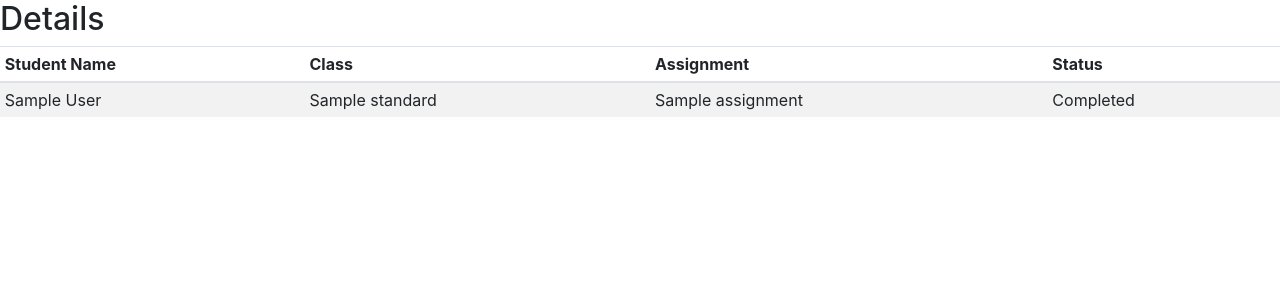
After one commit to vikas0713/E-school, a Django app: page /members/details/1 in a window 1280 px wide. The commit adds this page. Shown: the top 300 px of the page. Run offline with Django 3.2, Linux system fonts and the light colour scheme; a user stored in the database is signed in; tables that the repository leaves empty hold one stand-in row (values such as "Sample post"); some libraries are stand-ins or nearby versions.

Commit message:
added the teacher criteria succuessfully

```diff
--- a/assignments/admin.py
+++ b/assignments/admin.py
@@ -1,5 +1,6 @@
 from django.contrib import admin
 
-from assignments.models import Assignment
+from assignments.models import Assignment, FinishedAssignment
 
 admin.site.register(Assignment)
+admin.site.register(FinishedAssignment)
--- a/assignments/models.py
+++ b/assignments/models.py
@@ -4,6 +4,7 @@ from django.db.models import CASCADE
 from core.models import Core
 from members.models import Member
 from standards.models import Standard
+from students.models import Student
 from subjects.models import Subject
 
 
@@ -18,3 +19,15 @@ class Assignment(Core):
 
 	def __str__(self):
 		return self.assignment_name
+
+
+class FinishedAssignment(Core):
+	"""
+	Assignment is done or not
+	"""
+	student = models.ForeignKey(Student, on_delete=CASCADE)
+	assignment = models.ForeignKey(Assignment, on_delete=CASCADE)
+	teacher = models.ForeignKey(Member, on_delete=CASCADE)
+
+	def __str__(self):
+		return str(self.assignment.assignment_name) + '--' + str(self.student.id)
--- a/members/urls.py
+++ b/members/urls.py
@@ -6,7 +6,9 @@ from members import views
 
 app_name = 'members'
 urlpatterns = [
-
     path('login/', views.login, name='login'),
     path('dashboard/', views.dashboard, name='dashboard'),
+    path('details/<int:assignment_id>', views.assignment_status, name='status'),
+    path('complete/<int:assignment_id>/<int:student_id>', views.complete, name='complete'),
+    path('completion/', views.completion_status, name='completion'),
 ]
--- a/members/views.py
+++ b/members/views.py
@@ -1,10 +1,13 @@
+import json
+
 from django.contrib import auth
 from django.contrib.auth.decorators import login_required
-from django.http import HttpResponseRedirect
+from django.http import HttpResponseRedirect, HttpResponse
 from django.shortcuts import render
 from django.urls import reverse
+from django.views.decorators.csrf import csrf_exempt
 
-from assignments.models import Assignment
+from assignments.models import Assignment, FinishedAssignment
 from members.models import Member
 from members.utility.utils import Authenticate
 from students.models import Student
@@ -46,11 +49,97 @@ def dashboard(request):
         for subject in Subject.objects.filter(teacher_id=request.user.id):
             assignment_list = Assignment.objects.filter(standard_id=subject.standard_id)
             all_results.append({'subject': subject, 'assignment': assignment_list})
+
     else:
         # in case if it's parent
 
         for student in Student.objects.filter(parent_id=request.user.id):
             assignment_list = Assignment.objects.filter(standard_id=student.standard_id)
+            student_completed = FinishedAssignment.objects.filter(student_id=student.id)
 
-            all_results.append({'student': student, 'assignment': assignment_list})
+            if student_completed:
+                obj = True
+            else:
+                obj = False
+            all_results.append({'student': student, 'assignment': assignment_list,
+                                'status': obj})
     return render(request, 'dashboard.html', {'results': all_results})
+
+
+@login_required(login_url='/members/login/')
+def assignment_status(request, assignment_id):
+    """
+    weather the assigment is done
+    :param request:
+    :return:
+    """
+    if request.user.is_parent_or_teacher:
+        response = []
+        try:
+            assignment = Assignment.objects.get(id=assignment_id)
+        except Assignment.DoesNotExist as e:
+            assignment = None
+        if assignment:
+            all_students = Student.objects.filter(standard_id=assignment.standard_id)
+            student_finished = [
+                assignment.student for assignment in
+                FinishedAssignment.objects.filter(assignment_id=assignment_id)
+            ]
+            for each_student in all_students:
+                if each_student in student_finished:
+                    obj = {
+                        "status": True,
+                        "student": each_student
+                    }
+                else:
+                    obj = {
+                        "status": False,
+                        "student": each_student
+                    }
+                response.append(obj)
+
+            return render(request, 'assignment_status.html', {'content': response, 'assignment': assignment})
+
+        return HttpResponse("Assignment Not Found")
+
+    # return render(request, 'assignment_status.html', {'content': ''})
+
+
+@csrf_exempt
+def complete(request, assignment_id, student_id):
+    if request.user.is_parent_or_teacher:
+        try:
+
+            # if True:
+            assignment = Assignment.objects.get(id=assignment_id)
+            student = Student.objects.get(id=student_id)
+            data = str(assignment)
+            name = str(student)
+            FinishedAssignment.objects.create(
+                assignment_id=assignment.id, student_id=student.id,
+                teacher_id=request.user.id
+            )
+
+        except:
+            # else:
+            data = None
+            name = None
+
+        return HttpResponse(content_type='application/json', content=json.dumps({'assignment': data, 'student': name}))
+
+
+@csrf_exempt
+def completion_status(request):
+    data = []
+
+    if not request.user.is_parent_or_teacher:
+        for student in Student.objects.filter(parent_id=request.user.id):
+
+            student_completed = FinishedAssignment.objects.filter(student_id=student.id)
+
+            if student_completed:
+                obj = True
+            else:
+                obj = False
+            data.append({'obj': obj})
+    return render(request, 'student_report.html', {'data': data})
--- a/students/models.py
+++ b/students/models.py
@@ -1,7 +1,6 @@
 from django.db import models
 from django.db.models import CASCADE
 
-from assignments.models import Assignment
 from core.models import Core
 from members.models import Member
 from standards.models import Standard
--- /dev/null
+++ b/templates/assignment_status.html
@@ -0,0 +1,76 @@
+{% extends 'base_template.html' %}
+{% load static %}
+{% block title %}
+    Assignment status
+{% endblock %}
+{% block content %}
+    {% csrf_token %}
+
+    <div class="center">
+        <main>
+            <h2>Details </h2>
+
+            <div class="table-responsive">
+                <table class="table table-striped table-sm">
+                    <thead>
+                    <tr>
+                        <th>Student Name</th>
+                        <th>Class</th>
+                        <th>Assignment</th>
+                        <th>Status</th>
+                    </tr>
+                    </thead>
+                    <tbody>
+                    {% if request.user %}
+                    {% for details in content %}
+                        <tr>
+                            <td>{{ details.student }}</td>
+                            <td>{{assignment.standard}}</td>
+                            <td>{{ assignment}}</td>
+                            {%if not details.status %}
+                                <td>
+                                    <button class="btn btn-info complete_button" type="submit" value="complete" id="{{ details.student.id }}">
+                                    Complete </button>
+                                </td>
+
+                            {% else %}
+                                <td>Completed</td>
+                            {% endif %}
+                        </tr>
+                    {% endfor %}
+                        {% else %}
+                        <tr>
+                            <td>{{ details.student }}</td>
+                            <td>{{assignment.standard}}</td>
+                            <td>{{ assignment}}</td>
+                            {% if not detail.status %}
+                                <td>Incomplete</td>
+                                {% else %}
+                                <td>Completed</td>
+                                {% endif %}
+                        </tr>
+                    {% endif %}
+                    </tbody>
+                </table>
+            </div>
+        </main>
+    </div>
+
+    <script>
+        $(".complete_button").click(function(){
+            var val = $(this).attr('id');
+            $(this).css('visibility', 'hidden');
+            $.ajax({
+               type: "post",
+               url: "/members/complete/{{ assignment.id }}/"+val,
+               success: function(response){
+                   console.log(response)
+               } ,
+                error: function(response){
+                   alert(response);
+                }
+            });
+        });
+    </script>
+
+{% endblock %}
--- a/templates/base_template.html
+++ b/templates/base_template.html
@@ -7,9 +7,8 @@
     <link rel="stylesheet" href="https://maxcdn.bootstrapcdn.com/bootstrap/4.0.0/css/bootstrap.min.css"
           integrity="sha384-Gn5384xqQ1aoWXA+058RXPxPg6fy4IWvTNh0E263XmFcJlSAwiGgFAW/dAiS6JXm" crossorigin="anonymous">
 
-    <script src="https://code.jquery.com/jquery-3.2.1.slim.min.js"
-            integrity="sha384-KJ3o2DKtIkvYIK3UENzmM7KCkRr/rE9/Qpg6aAZGJwFDMVNA/GpGFF93hXpG5KkN"
-            crossorigin="anonymous"></script>
+    <script src="https://code.jquery.com/jquery-3.3.1.min.js"
+            ></script>
     <script src="https://cdnjs.cloudflare.com/ajax/libs/popper.js/1.12.9/umd/popper.min.js"
             integrity="sha384-ApNbgh9B+Y1QKtv3Rn7W3mgPxhU9K/ScQsAP7hUibX39j7fakFPskvXusvfa0b4Q"
             crossorigin="anonymous"></script>
--- /dev/null
+++ b/templates/student_report.html
@@ -0,0 +1,4 @@
+{% extends 'base_template.html' %}
+{% block content %}
+    {{data}}
+{% endblock %}
```
Also changed, not shown: templates/dashboard.html (+10 -4 lines), assignments/migrations/0004_finishedassignment.py (added), subjects/models.py (line endings or trailing spaces).
